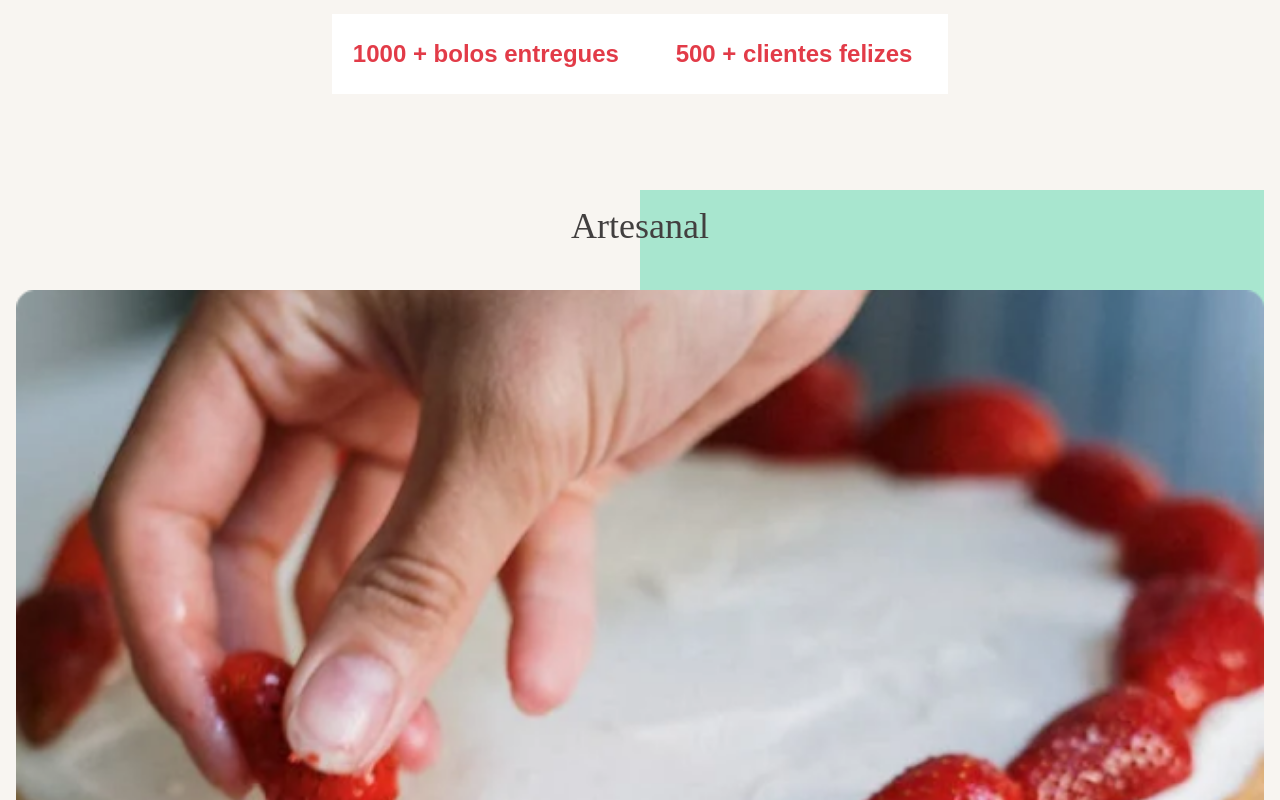
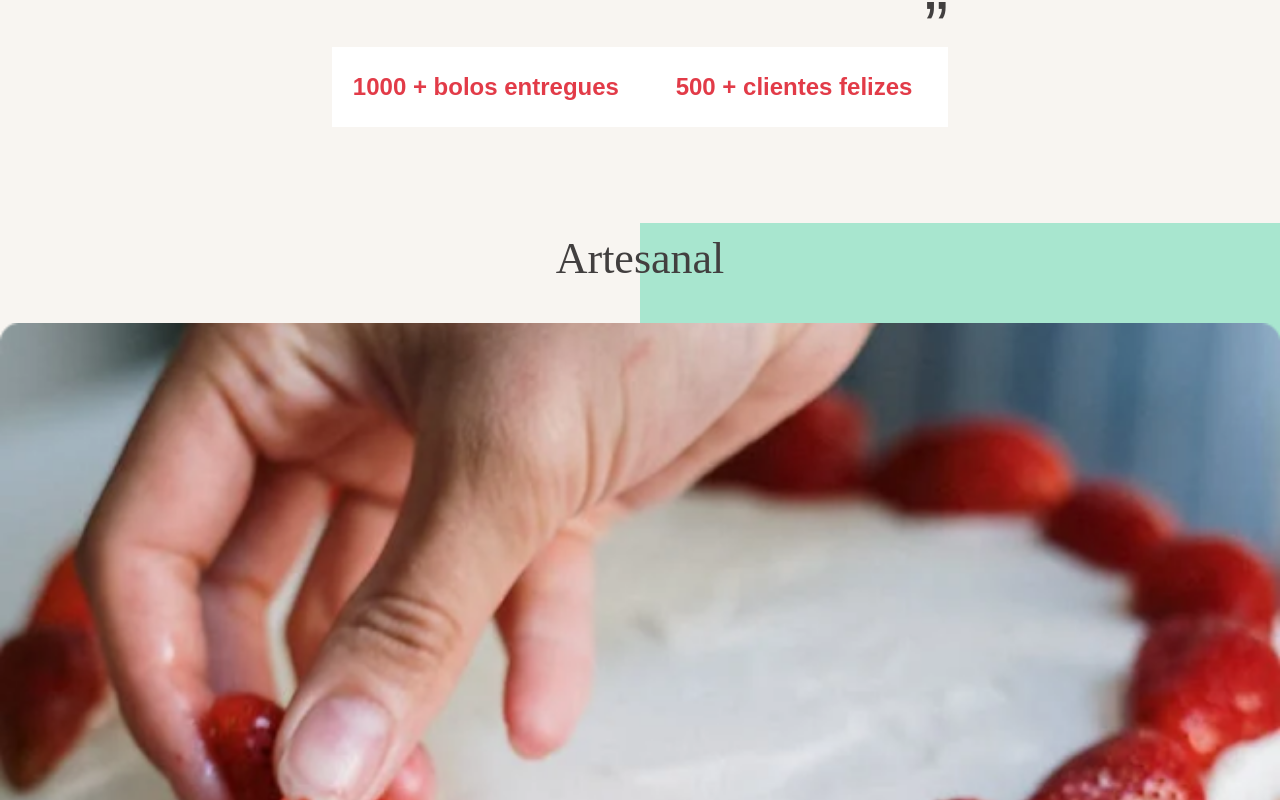
Before and after one commit to edukaki/JenifferCakes, a Next.js app: page / in a window 1280 px wide. Shown: the part 2000-2800 px from the top of the page. Built offline with nearby package versions, Linux system fonts and the light colour scheme.

Commit message:
feat(globals): format base && components styles

```diff
--- a/src/app/Styles/globals.css
+++ b/src/app/Styles/globals.css
@@ -7,16 +7,16 @@
     @apply font-montserrat bg-light-beige text-dark-grey;
   }
   h1 {
-    @apply font-dancing-script text-4xl font-semibold;
+    @apply font-dancing-script text-4xl font-semibold md:text-[44px];
   }
   h2 {
-    @apply font-dancing-script text-4xl;
+    @apply font-dancing-script text-4xl md:text-[44px];
   }
   h3 {
     @apply text-lg font-semibold;
   }
   main {
-    @apply flex flex-col w-full container-mobile pb-24;
+    @apply flex flex-col w-full pb-24;
   }
   label {
     @apply space-y-5;
@@ -28,7 +28,7 @@
 
 @layer components {
   .container-mobile {
-    @apply px-4;
+    @apply px-4 md:px-7;
   }
   .radioButton {
     @apply relative w-10/12 h-10 bg-white;
```
